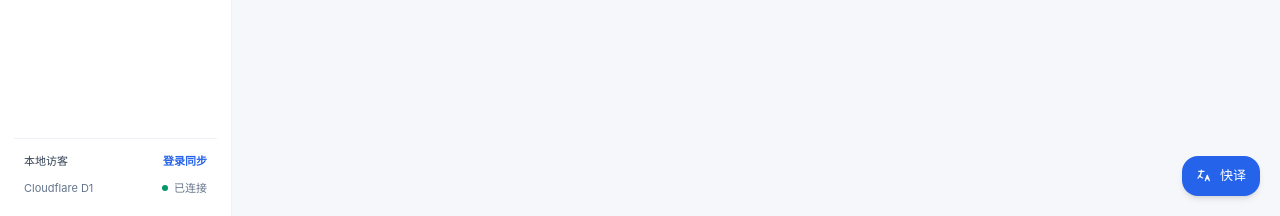
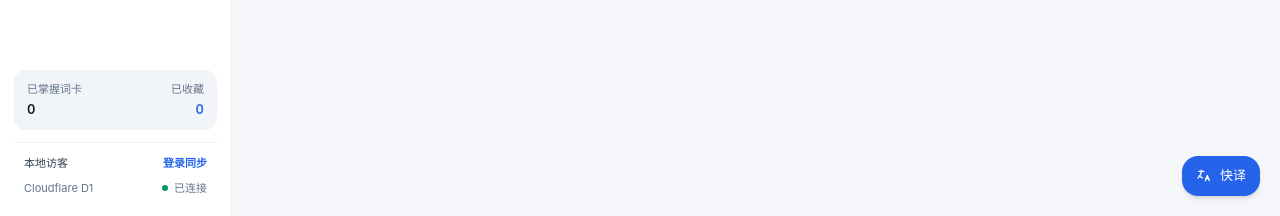
Before and after one commit to GamayLaser/English, a React (Vite) app: page /reports in a window 1280 px wide. Shown: the part 584-800 px from the top of the page. Built offline with nearby package versions, Linux system fonts and the light colour scheme; no server answers.

Commit message:
feat(ui): add live mastery stats and wrongbook pending badge in sidebar

```diff
--- a/src/app/AppShell.tsx
+++ b/src/app/AppShell.tsx
@@ -1,6 +1,8 @@
-import type { ReactNode } from "react";
+import { useEffect, useState, type ReactNode } from "react";
 import { NavLink, Outlet } from "react-router";
 import type { UserProfile } from "@shared/schemas";
+import { loadWrongBook } from "../features/english/storage";
+import { loadVocabProgress } from "../features/vocab/vocabStore";
 import type { Theme, ThemeColors } from "../types";
 
 type NavItem = { to: string; label: string; icon: ReactNode };
@@ -100,7 +102,25 @@ type AppShellProps = {
   onToggleTheme: () => void;
 };
 
+function readLearningStats() {
+  const vocab = loadVocabProgress();
+  const wrongPending = loadWrongBook().filter((item) => item.lastVerdict !== "acceptable").length;
+  return {
+    mastered: vocab.mastered.size,
+    bookmarked: vocab.bookmarked.size,
+    wrongPending,
+  };
+}
+
 export default function AppShell({ theme, colors, user, onLogout, onToggleTheme }: AppShellProps) {
+  const [stats, setStats] = useState(readLearningStats);
+
+  useEffect(() => {
+    const refresh = () => setStats(readLearningStats());
+    refresh();
+    window.addEventListener("workspace:stats-updated", refresh);
+    return () => window.removeEventListener("workspace:stats-updated", refresh);
+  }, [user?.id]);
   return (
     <div
       className="h-screen w-screen overflow-hidden flex flex-col md:flex-row"
@@ -168,7 +188,15 @@ export default function AppShell({ theme, colors, user, onLogout, onToggleTheme
                       <>
                         {isActive && <span className="hidden md:block zen-nav-bar" />}
                         <span className="shrink-0 opacity-90">{item.icon}</span>
-                        <span>{item.label}</span>
+                        <span className="flex-1">{item.label}</span>
+                        {item.to === "/wrongbook" && stats.wrongPending > 0 && (
+                          <span
+                            className="ml-auto rounded-full px-1.5 py-0.5 text-[10px] font-semibold zen-tnum leading-none"
+                            style={{ background: colors.dangerDim, color: colors.danger }}
+                          >
+                            {stats.wrongPending}
+                          </span>
+                        )}
                       </>
                     )}
                   </NavLink>
@@ -178,8 +206,28 @@ export default function AppShell({ theme, colors, user, onLogout, onToggleTheme
           </nav>
         </div>
 
+        <div className="hidden md:flex flex-col gap-3">
           <div
-          className="hidden md:flex flex-col gap-2.5 px-2.5 pt-3.5 border-t text-[11px]"
+            className="rounded-xl px-3 py-2.5 flex items-center justify-between text-[11px]"
+            style={{ background: colors.inputBg, border: `1px solid ${colors.borderSub}` }}
+          >
+            <div className="flex flex-col">
+              <span style={{ color: colors.fgMuted }}>已掌握词卡</span>
+              <span className="text-[13px] font-semibold zen-tnum mt-0.5" style={{ color: colors.fg }}>
+                {stats.mastered}
+              </span>
+            </div>
+            <div className="h-6 w-px" style={{ background: colors.borderSub }} />
+            <div className="flex flex-col text-right">
+              <span style={{ color: colors.fgMuted }}>已收藏</span>
+              <span className="text-[13px] font-semibold zen-tnum mt-0.5" style={{ color: colors.accent }}>
+                {stats.bookmarked}
+              </span>
+            </div>
+          </div>
+
+          <div
+            className="flex flex-col gap-2 px-2.5 pt-3 border-t text-[11px]"
             style={{ borderColor: colors.borderSub, color: colors.fgMuted }}
           >
             <div className="flex items-center justify-between gap-2">
@@ -216,6 +264,7 @@ export default function AppShell({ theme, colors, user, onLogout, onToggleTheme
               </span>
             </div>
           </div>
+        </div>
       </aside>
 
       <main className="flex-1 overflow-y-auto min-w-0">
--- a/src/features/english/storage.ts
+++ b/src/features/english/storage.ts
@@ -19,7 +19,12 @@ function read<T>(key: string, fallback: T): T {
 }
 
 export function loadWrongBook() { return read<WrongBookItem[]>(WRONG_BOOK_KEY, []); }
-export function saveWrongBook(items: WrongBookItem[]) { workspaceStorage.setItem(WRONG_BOOK_KEY, JSON.stringify(items)); }
+export function saveWrongBook(items: WrongBookItem[]) {
+  workspaceStorage.setItem(WRONG_BOOK_KEY, JSON.stringify(items));
+  if (typeof window !== "undefined") {
+    window.dispatchEvent(new CustomEvent("workspace:stats-updated"));
+  }
+}
 export function loadReports() { return read<PracticeReport[]>(REPORTS_KEY, []); }
 export function saveReports(items: PracticeReport[]) { workspaceStorage.setItem(REPORTS_KEY, JSON.stringify(items.slice(0, 30))); }
 export function loadSchedulerHistory() { return read<SchedulerHistory>(HISTORY_KEY, { groupsCreated: 0, reviewsAssigned: 0 }); }
--- a/src/features/vocab/vocabStore.ts
+++ b/src/features/vocab/vocabStore.ts
@@ -108,12 +108,20 @@ export function loadVocabProgress() {
   };
 }
 
+function notifyStatsUpdated(): void {
+  if (typeof window !== "undefined") {
+    window.dispatchEvent(new CustomEvent("workspace:stats-updated"));
+  }
+}
+
 export function saveVocabBookmarks(ids: Set<string>): void {
   workspaceStorage.setItem(BOOKMARK_KEY, JSON.stringify([...ids]));
+  notifyStatsUpdated();
 }
 
 export function saveVocabMastered(ids: Set<string>): void {
   workspaceStorage.setItem(MASTERED_KEY, JSON.stringify([...ids]));
+  notifyStatsUpdated();
 }
 
 export function saveVocabSpeed(speed: number): void {
```
Lines whose indentation alone changed are shown as unchanged.
